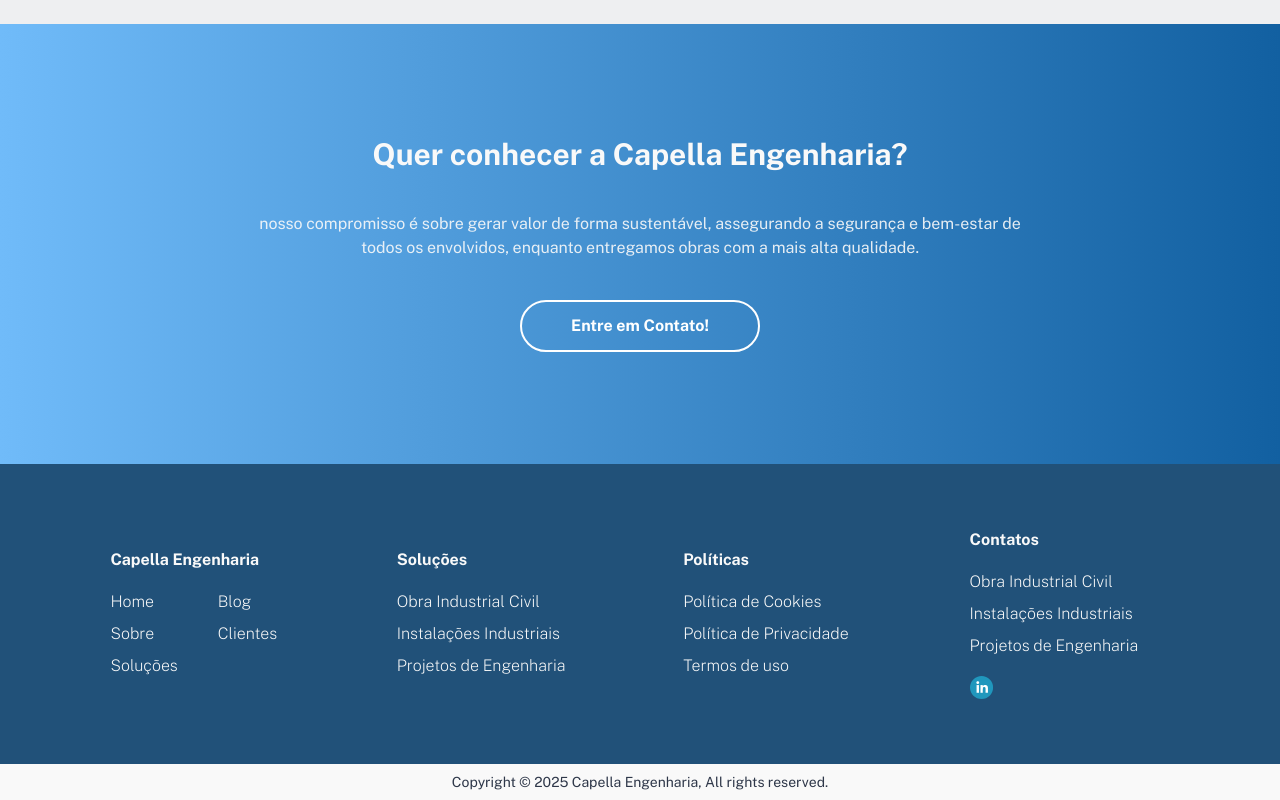
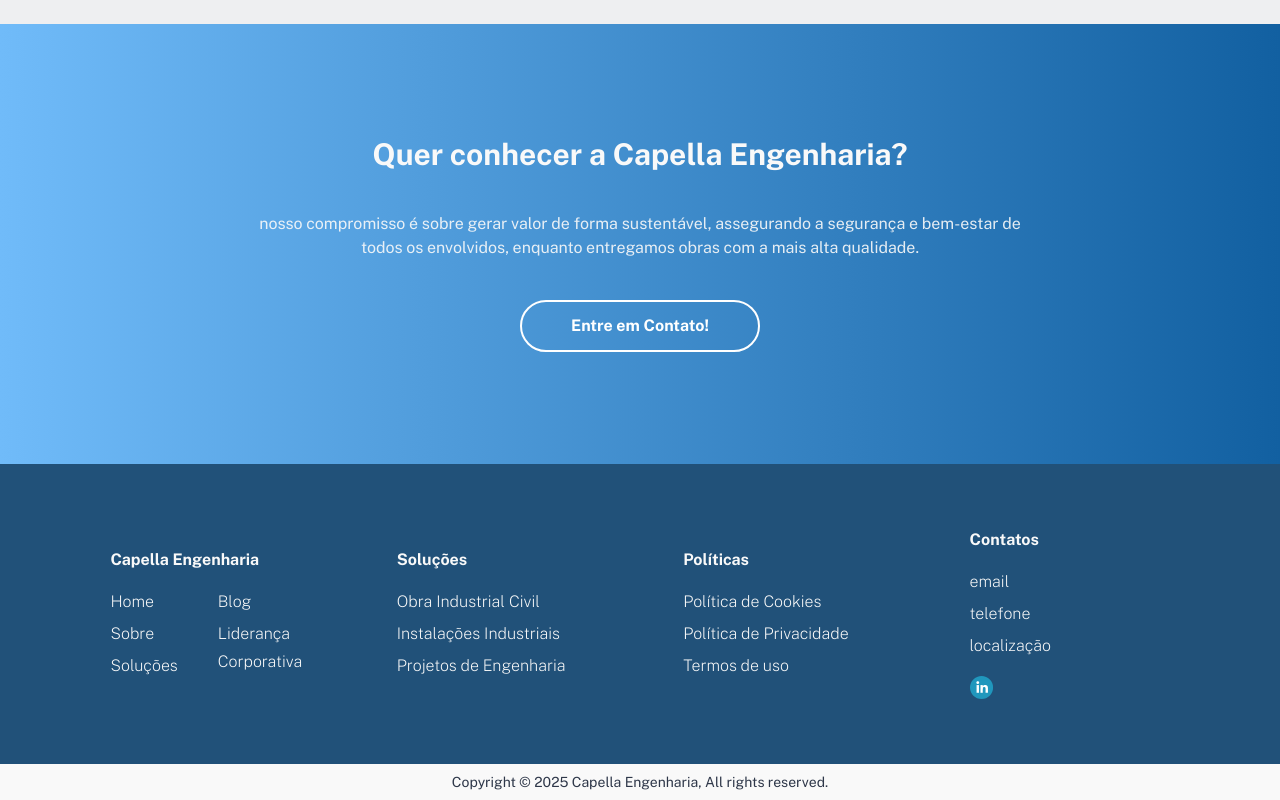
Before and after one commit to Alameda-Indiano/engenharia-site, a website with bundled scripts: page src/pages/solutions/projects/index.html in a window 1280 px wide. Shown: the part 1673-2473 px from the top of the page. Built offline with nearby package versions, Linux system fonts and the light colour scheme; files whose address does not match are found by name.

Commit message:
ajustes refatoração final

```diff
--- a/src/components/footer/footer.js
+++ b/src/components/footer/footer.js
@@ -1,19 +1,19 @@
 export class FooterCustom extends HTMLElement {
-	connectedCallback() {
-		this.innerHTML = `<footer class="w-full min-h-[300px] h-auto bg-secondary flex text-text-secondary items-center justify-evenly flex-wrap px-6 py-10">
+  connectedCallback() {
+    this.innerHTML = `<footer class="w-full min-h-[300px] h-auto bg-secondary flex text-text-secondary items-center justify-evenly flex-wrap px-6 py-10">
   <div class="h-auto w-[200px] flex gap-4 flex-wrap">
     <h2 class="font-bold text-base">Capella Engenharia</h2>
     <div class="flex gap-10 font-light">
       <ul class="leading-7 space-y-1">
         <li>
-          <a href="/home" class="group relative inline-block cursor-pointer transition-colors duration-300 hover:text-text-details">
+          <a href="/index.html" class="group relative inline-block cursor-pointer transition-colors duration-300 hover:text-text-details">
             <span class="relative after:content-[''] after:absolute after:left-0 after:-bottom-1 after:h-[2px] after:w-0 after:bg-text-details after:transition-all after:duration-300 group-hover:after:w-full">
               Home
             </span>
           </a>
         </li>
         <li>
-          <a href="/sobre" class="group relative inline-block cursor-pointer transition-colors duration-300 hover:text-text-details">
+          <a href="/src/pages/about/index.html" class="group relative inline-block cursor-pointer transition-colors duration-300 hover:text-text-details">
             <span class="relative after:content-[''] after:absolute after:left-0 after:-bottom-1 after:h-[2px] after:w-0 after:bg-text-details after:transition-all after:duration-300 group-hover:after:w-full">
               Sobre
             </span>
@@ -29,16 +29,16 @@ export class FooterCustom extends HTMLElement {
       </ul>
       <ul class="leading-7 space-y-1">
         <li>
-          <a href="/blog" class="group relative inline-block cursor-pointer transition-colors duration-300 hover:text-text-details">
+          <a href="/src/pages/blog/index.html" class="group relative inline-block cursor-pointer transition-colors duration-300 hover:text-text-details">
             <span class="relative after:content-[''] after:absolute after:left-0 after:-bottom-1 after:h-[2px] after:w-0 after:bg-text-details after:transition-all after:duration-300 group-hover:after:w-full">
               Blog
             </span>
           </a>
         </li>
         <li>
-          <a href="/clientes" class="group relative inline-block cursor-pointer transition-colors duration-300 hover:text-text-details">
+          <a href="/src/pages/corporation/index.html" class="group relative inline-block cursor-pointer transition-colors duration-300 hover:text-text-details">
             <span class="relative after:content-[''] after:absolute after:left-0 after:-bottom-1 after:h-[2px] after:w-0 after:bg-text-details after:transition-all after:duration-300 group-hover:after:w-full">
-              Clientes
+              Liderança Corporativa
             </span>
           </a>
         </li>
@@ -50,21 +50,21 @@ export class FooterCustom extends HTMLElement {
     <h2 class="font-bold text-base">Soluções</h2>
     <ul class="leading-7 space-y-1 font-light">
       <li>
-        <a href="#" class="group relative inline-block cursor-pointer transition-colors duration-300 hover:text-text-details">
+        <a href="/src/pages/solutions/civil/index.html" class="group relative inline-block cursor-pointer transition-colors duration-300 hover:text-text-details">
           <span class="relative after:content-[''] after:absolute after:left-0 after:-bottom-1 after:h-[2px] after:w-0 after:bg-text-details after:transition-all after:duration-300 group-hover:after:w-full">
             Obra Industrial Civil
           </span>
         </a>
       </li>
       <li>
-        <a href="#" class="group relative inline-block cursor-pointer transition-colors duration-300 hover:text-text-details">
+        <a href="/src/pages/solutions/industrial/index.html" class="group relative inline-block cursor-pointer transition-colors duration-300 hover:text-text-details">
           <span class="relative after:content-[''] after:absolute after:left-0 after:-bottom-1 after:h-[2px] after:w-0 after:bg-text-details after:transition-all after:duration-300 group-hover:after:w-full">
             Instalações Industriais
           </span>
         </a>
       </li>
       <li>
-        <a href="#" class="group relative inline-block cursor-pointer transition-colors duration-300 hover:text-text-details">
+        <a href="/src/pages/solutions/projects/index.html" class="group relative inline-block cursor-pointer transition-colors duration-300 hover:text-text-details">
           <span class="relative after:content-[''] after:absolute after:left-0 after:-bottom-1 after:h-[2px] after:w-0 after:bg-text-details after:transition-all after:duration-300 group-hover:after:w-full">
             Projetos de Engenharia
           </span>
@@ -106,27 +106,27 @@ export class FooterCustom extends HTMLElement {
       <li>
         <a href="#" class="group relative inline-block cursor-pointer transition-colors duration-300 hover:text-text-details">
           <span class="relative after:content-[''] after:absolute after:left-0 after:-bottom-1 after:h-[2px] after:w-0 after:bg-text-details after:transition-all after:duration-300 group-hover:after:w-full">
-            Obra Industrial Civil
+            email
           </span>
         </a>
       </li>
       <li>
         <a href="#" class="group relative inline-block cursor-pointer transition-colors duration-300 hover:text-text-details">
           <span class="relative after:content-[''] after:absolute after:left-0 after:-bottom-1 after:h-[2px] after:w-0 after:bg-text-details after:transition-all after:duration-300 group-hover:after:w-full">
-            Instalações Industriais
+           telefone
           </span>
         </a>
       </li>
       <li>
         <a href="#" class="group relative inline-block cursor-pointer transition-colors duration-300 hover:text-text-details">
           <span class="relative after:content-[''] after:absolute after:left-0 after:-bottom-1 after:h-[2px] after:w-0 after:bg-text-details after:transition-all after:duration-300 group-hover:after:w-full">
-            Projetos de Engenharia
+           localização
           </span>
         </a>
       </li>
     </ul>
       <a href="#" class="transition-transform duration-300 hover:scale-110">
-        <img src="public/images/icons/linkedin.svg" alt="LinkedIn" class="w-6 h-6" />
+        <img src="/public/images/icons/linkedin.svg" alt="LinkedIn" class="w-6 h-6" />
       </a>
     </div>
   </div>
@@ -136,7 +136,7 @@ export class FooterCustom extends HTMLElement {
   Copyright © 2025 Capella Engenharia, All rights reserved.
 </div>
     `;
-	}
+  }
 }
 
 customElements.define("custom-footer", FooterCustom);
--- a/src/components/header/headerDesktop.js
+++ b/src/components/header/headerDesktop.js
@@ -5,14 +5,14 @@ export class HeaderCustom extends HTMLElement {
         <div id="logo-link" class="cursor-pointer">
           <img
             id="logo-img"
-            src="public/images/png/logo.png"
+            src="/public/images/png/logo.png"
             width="70"
             alt="Logotipo Capella Engenharia"
           />
         </div>
 
         <div class="flex items-center space-x-8">
-          <ul class="flex gap-14 items-center font-semibold text-sm text-text-primary">
+          <ul class="flex gap-14 items-center font-[600] text-sm text-text-primary">
             <li class="relative group">
               <a href="/index.html" class="transition-colors duration-300 group-hover:text-text-details">Home</a>
               <span class="absolute left-0 -bottom-1 w-0 h-[2px] bg-text-details transition-all duration-300 group-hover:w-full"></span>
@@ -34,7 +34,7 @@ export class HeaderCustom extends HTMLElement {
                 class="absolute left-0 top-full mt-2 hidden flex-col bg-secondary text-text-secondary rounded-b-md shadow-lg py-4 px-6 w-72 z-50 text-left space-y-3"
               >
                 <li class="flex items-center gap-2 before:content-['•'] before:text-white before:text-lg before:leading-none">
-                  <a href="../../pages/solutions/industrial/index.html" class="hover:text-text-details transition-colors duration-300 font-medium">
+                  <a href="/src/pages/solutions/civil/index.html" class="hover:text-text-details transition-colors duration-300 font-medium">
                     Obra Industrial Civil
                   </a>
                 </li>
@@ -70,7 +70,7 @@ export class HeaderCustom extends HTMLElement {
           >
             <img
               class="w-6 h-6"
-              src="public/images/icons/linkedin.svg"
+              src="/public/images/icons/linkedin.svg"
               alt="LinkedIn"
             />
           </a>
--- a/src/components/header/headerMobile.js
+++ b/src/components/header/headerMobile.js
@@ -6,7 +6,7 @@ export class HeaderMobile extends HTMLElement {
       <div class="w-full bg-header-primary text-text-primary px-6 py-2 min-h-16">
         <div class="max-w-screen-xl mx-auto flex justify-between items-center">
           <img
-            src="public/images/png/logo.png"
+            src="/public/images/png/logo.png"
             width="70"
             alt="Logo Capella"
           />
@@ -19,8 +19,8 @@ export class HeaderMobile extends HTMLElement {
       <ul id="mobile-menu"
         class="hidden flex-col bg-secondary text-text-secondary px-6 py-6 font-semibold text-base absolute w-full top-full left-0 z-40 transition-all duration-300 ease-in-out opacity-0 translate-y-[-10px] space-y-2 shadow-lg">
 
-        <li><a href="#" class="block py-2 px-2 hover:bg-shadow-secondary rounded transition-colors">Home</a></li>
-        <li><a href="#" class="block py-2 px-2 hover:bg-shadow-secondary rounded transition-colors">Sobre</a></li>
+        <li><a href="/index.html" class="block py-2 px-2 hover:bg-shadow-secondary rounded transition-colors">Home</a></li>
+        <li><a href="/src/pages/about/index.html" class="block py-2 px-2 hover:bg-shadow-secondary rounded transition-colors">Sobre</a></li>
 
         <li id="solucoes-toggle" class="py-2 px-2 cursor-pointer flex items-center justify-between hover:bg-shadow-secondary rounded transition-colors">
           <span>Soluções</span>
@@ -39,9 +39,9 @@ export class HeaderMobile extends HTMLElement {
           </li>
         </ul>
 
-        <li><a href="#" class="block py-2 px-2 hover:bg-shadow-secondary rounded transition-colors">Governança Corporativa</a></li>
-        <li><a href="#" class="block py-2 px-2 hover:bg-shadow-secondary rounded transition-colors">Blog</a></li>
-        <li><a href="#" class="block py-2 px-2 hover:bg-shadow-secondary rounded transition-colors">Contato</a></li>
+        <li><a href="/src/pages/corporation/index.html" class="block py-2 px-2 hover:bg-shadow-secondary rounded transition-colors">Governança Corporativa</a></li>
+        <li><a href="/src/pages/blog/index.html" class="block py-2 px-2 hover:bg-shadow-secondary rounded transition-colors">Blog</a></li>
+        <li><a href="/src/pages/contact/index.html" class="block py-2 px-2 hover:bg-shadow-secondary rounded transition-colors">Contato</a></li>
       </ul>
     `;
 
--- a/src/pages/solutions/industrial/index.html
+++ b/src/pages/solutions/industrial/index.html
@@ -4,22 +4,23 @@
 <head>
 	<meta charset="UTF-8" />
 	<meta name="viewport" content="width=device-width, initial-scale=1.0" />
-	<title>Obra industrial Civil - Capella Engenharia</title>
+	<title>Instalações Industriais - Capella Engenharia</title>
 	<link rel="stylesheet" href="https://cdnjs.cloudflare.com/ajax/libs/font-awesome/6.5.0/css/all.min.css"
 		integrity="sha512-...==" crossorigin="anonymous" referrerpolicy="no-referrer" />
 	<link rel="stylesheet" href="../../../../public/styles/tailwind.css" />
 </head>
 
 <body>
+
 	<header-and-footer>
 		<section>
-			<image-text-section img-src="../../../../images/svg/solutions/projects.svg"
-				text="Projetos de Engenharia"></image-text-section>
+			<image-text-section img-src="../../../../public/images/svg/solutions/industrial.svg"
+				text="Instalações Industriais"></image-text-section>
 		</section>
 		<section>
 			<text-guide prefix="Guia Básico das" highlight="Instalações Industriais"
 				subtitle="As instalações industriais são o conjunto de sistemas, estruturas e equipamentos necessários para o funcionamento de uma indústria. Elas abrangem desde a infraestrutura básica, como fundações, redes elétricas e hidráulicas, até sistemas mais complexos, como ventilação, automação, segurança e controle ambiental."></text-guide>
-			<solution-grid config-src="../../../../config/solutions/industrial.json"></solution-grid>
+			<solution-grid config-src="../../../../public/config/solutions/industrial.json"></solution-grid>
 			<banner-section></banner-section>
 		</section>
 
```
Also changed, not shown: src/pages/solutions/civil/civil.js (+7 -7 lines), src/pages/solutions/civil/index.html (+3 -2 lines), src/pages/solutions/projects/index.html (+4 -3 lines), src/pages/solutions/projects/projects.js (+7 -7 lines), public/styles/tailwind.css, 1 other file. Lines whose indentation alone changed are shown as unchanged.
